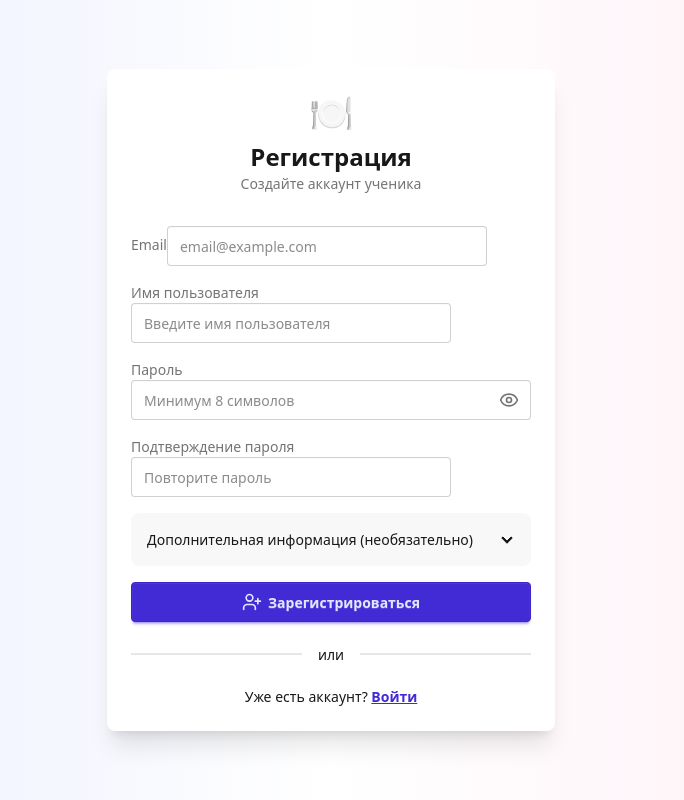
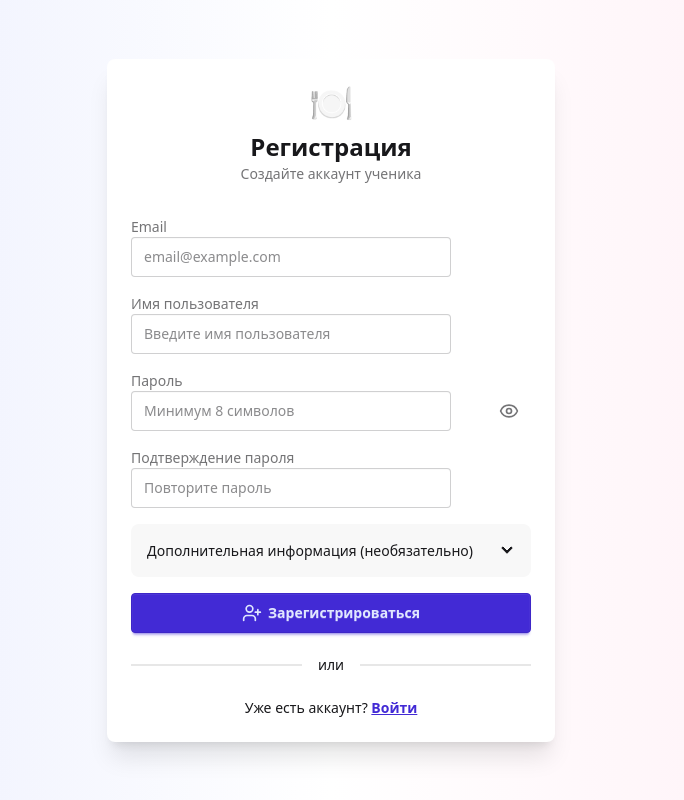
Before and after one commit to VladSunny/PredProf, a React (Vite) app in the folder school-meal-system/: page /register in a window 1280 px wide. Shown: the whole page, without its empty margins (309-993 px from the left). Built offline with nearby package versions, Linux system fonts and the light colour scheme.

Commit message:
Login & Register form fix

```diff
--- a/school-meal-system/src/pages/auth/LoginPage.jsx
+++ b/school-meal-system/src/pages/auth/LoginPage.jsx
@@ -44,7 +44,7 @@ const LoginPage = () => {
           </div>
 
           <form onSubmit={handleSubmit} className="space-y-4">
-            <div className="form-control">
+            <div className="form-control flex flex-col">
               <label className="label">
                 <span className="label-text">Имя пользователя</span>
               </label>
@@ -58,7 +58,7 @@ const LoginPage = () => {
               />
             </div>
 
-            <div className="form-control">
+            <div className="form-control flex flex-col">
               <label className="label">
                 <span className="label-text">Пароль</span>
               </label>
@@ -66,7 +66,7 @@ const LoginPage = () => {
                 <input
                   type={showPassword ? "text" : "password"}
                   placeholder="Введите пароль"
-                  className="input input-bordered w-full pr-10"
+                  className="input input-bordered pr-10"
                   value={password}
                   onChange={(e) => setPassword(e.target.value)}
                   required
--- a/school-meal-system/src/pages/auth/RegisterPage.jsx
+++ b/school-meal-system/src/pages/auth/RegisterPage.jsx
@@ -72,7 +72,7 @@ const RegisterPage = () => {
           )}
 
           <form onSubmit={handleSubmit} className="space-y-4">
-            <div className="form-control">
+            <div className="form-control flex flex-col">
               <label className="label">
                 <span className="label-text">Email</span>
               </label>
@@ -87,7 +87,7 @@ const RegisterPage = () => {
               />
             </div>
 
-            <div className="form-control">
+            <div className="form-control flex flex-col">
               <label className="label">
                 <span className="label-text">Имя пользователя</span>
               </label>
@@ -102,7 +102,7 @@ const RegisterPage = () => {
               />
             </div>
 
-            <div className="form-control">
+            <div className="form-control flex flex-col">
               <label className="label">
                 <span className="label-text">Пароль</span>
               </label>
@@ -111,7 +111,7 @@ const RegisterPage = () => {
                   type={showPassword ? "text" : "password"}
                   name="password"
                   placeholder="Минимум 8 символов"
-                  className="input input-bordered w-full pr-10"
+                  className="input input-bordered pr-10"
                   value={formData.password}
                   onChange={handleChange}
                   required
@@ -130,7 +130,7 @@ const RegisterPage = () => {
               </div>
             </div>
 
-            <div className="form-control">
+            <div className="form-control flex flex-col">
               <label className="label">
                 <span className="label-text">Подтверждение пароля</span>
               </label>
```
